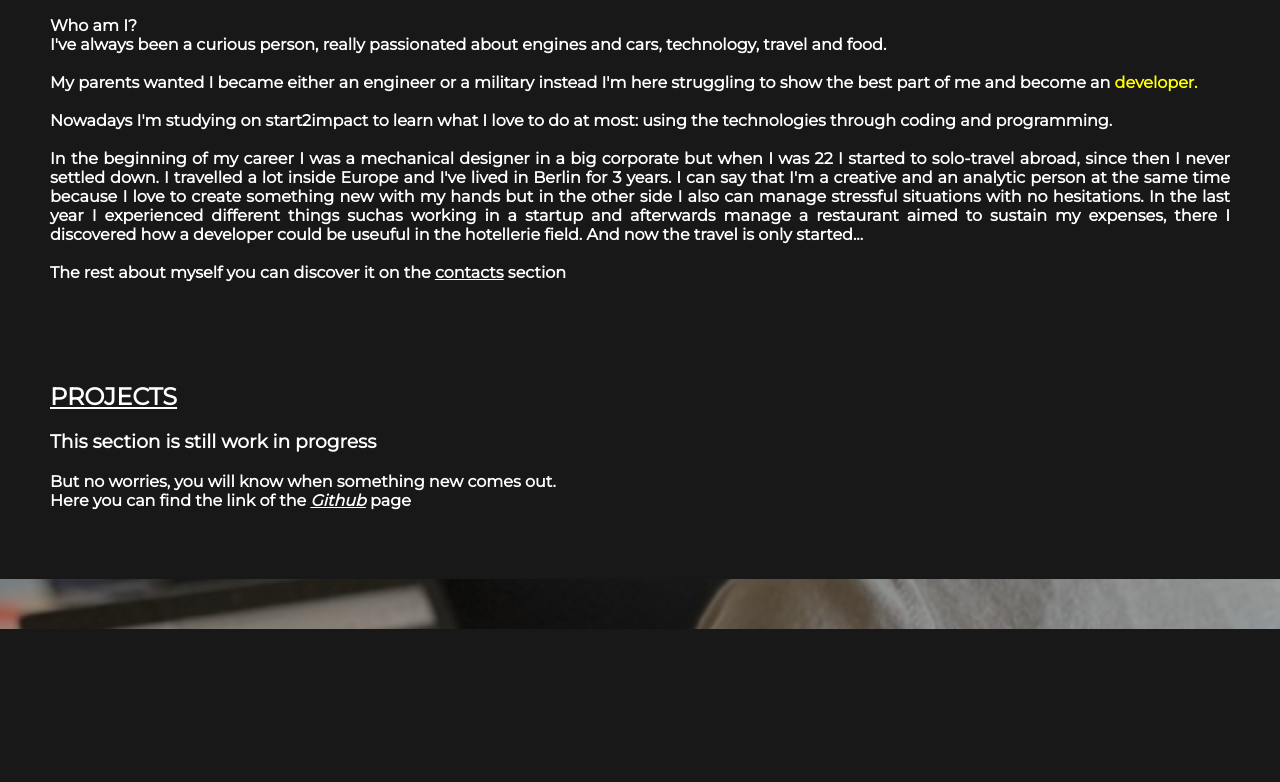
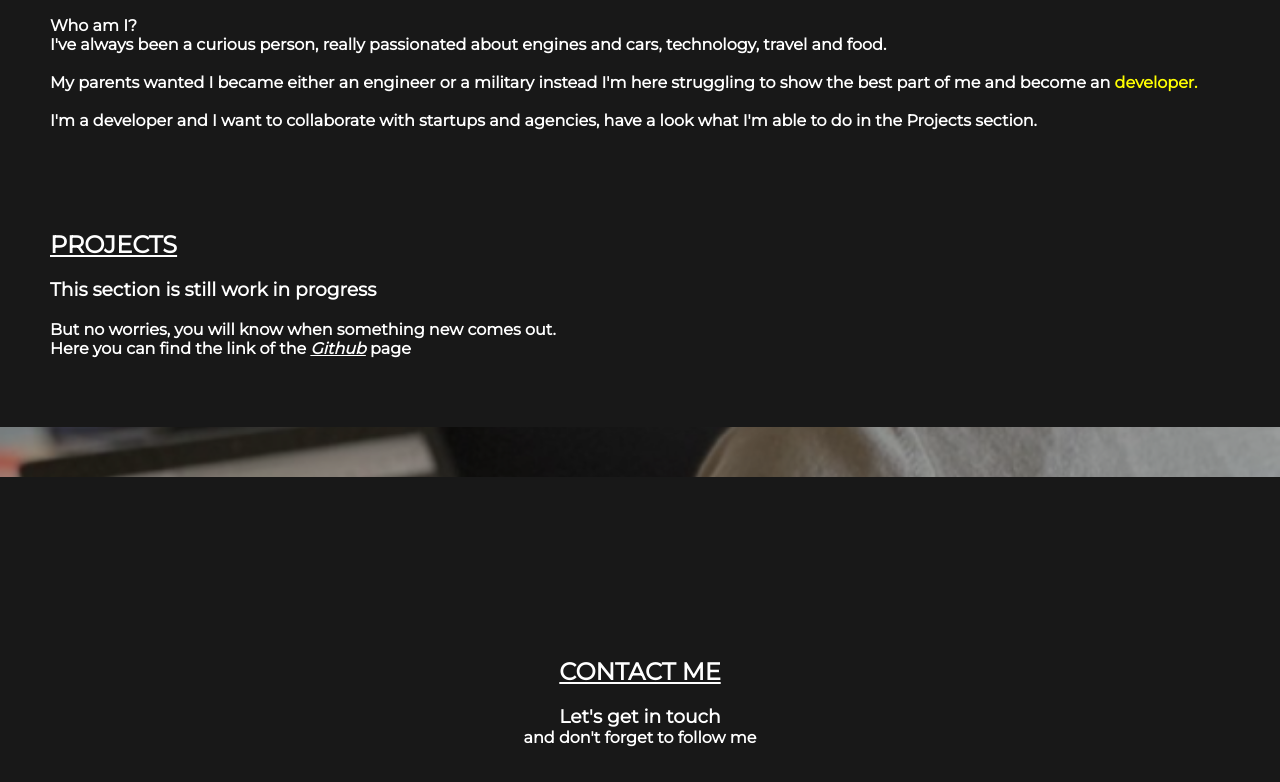
Before and after one commit to gioarca/portfolio_new, a plain HTML site: page index.html in a window 1280 px wide. Shown: the part 1266-2048 px from the top of the page. Drawn offline with Linux system fonts and the light colour scheme.

Commit message:
Update index.html

```diff
--- a/index.html
+++ b/index.html
@@ -42,21 +42,7 @@
             instead I'm here struggling to show the best part of me
             and become an <span style ="color:yellow;">developer.</span>
           </p><br>
-          <p>Nowadays I'm studying on start2impact to learn what I love to do at most:
-            using the technologies through coding and programming.</p><br>
-          <p>In the beginning of my career I was a mechanical designer in a big corporate
-            but when I was 22 I started to solo-travel abroad, since then I never settled down.
-            I travelled a lot inside Europe and I've lived in Berlin for 3 years.
-            I can say that I'm a creative and an analytic person at the same time because
-            I love to create something new with my hands but in the other side
-            I also can manage stressful situations with no hesitations.
-            In the last year I experienced different things suchas working in a startup and
-            afterwards manage a restaurant aimed to sustain my expenses,
-            there I discovered how a developer could be useuful in the hotellerie field.
-            And now the travel is only started...
-          </p><br>
-          <p>The rest about myself you can discover it on the <u><a href="#contacts">contacts</a></u>
-            section</p>
+          <p>I'm a developer and I want to collaborate with startups and agencies, have a look what I'm able to do in the <a href="#projects">Projects</a> section.</p>
         </div>
         <div class="projects">
           <h2><a name="projects"><u>PROJECTS</u></a></h2><br>
```
